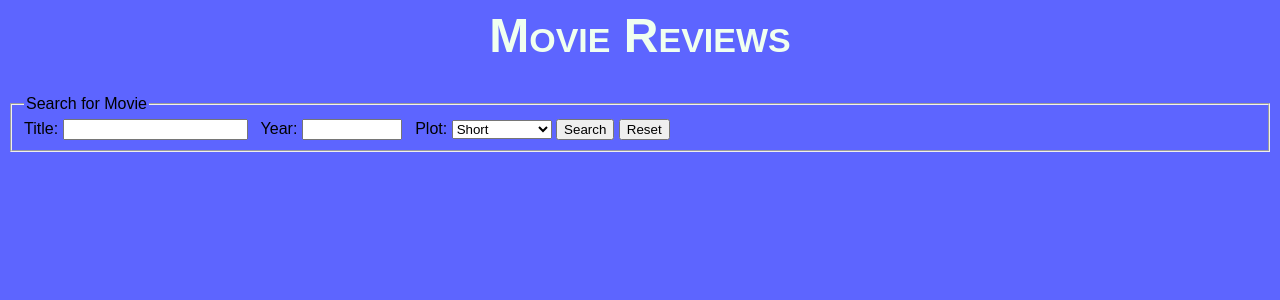
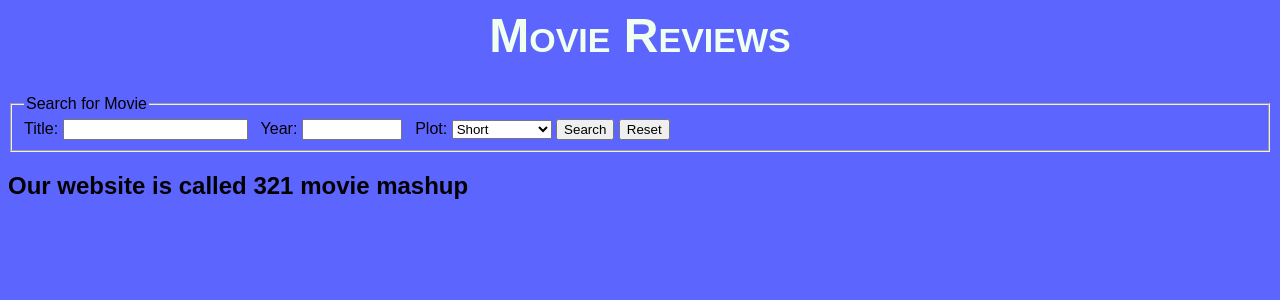
Before and after one commit to 321cwk/MovieReview321, a Python web app: template templates/form.html in a window 1280 px wide. Shown: the top 300 px of the page. Run offline with Jinja, Linux system fonts and the light colour scheme; the template is opened without the code that fills it, so the values that code supplies are empty.

Commit message:
added info

```diff
--- a/css/main.css
+++ b/css/main.css
@@ -36,3 +36,8 @@ h1 {
     color: honeydew;
     text-align: center;
 }
+
+H2  {
+     font-family: fantasy;
+    color: rgb(white);
+}
--- a/templates/form.html
+++ b/templates/form.html
@@ -32,6 +32,8 @@
     </div>
     </fieldset>
     </form>
+
+    <H2>Our website is called 321 movie mashup</H2>
 </div>
         </body>
 </html>
```
